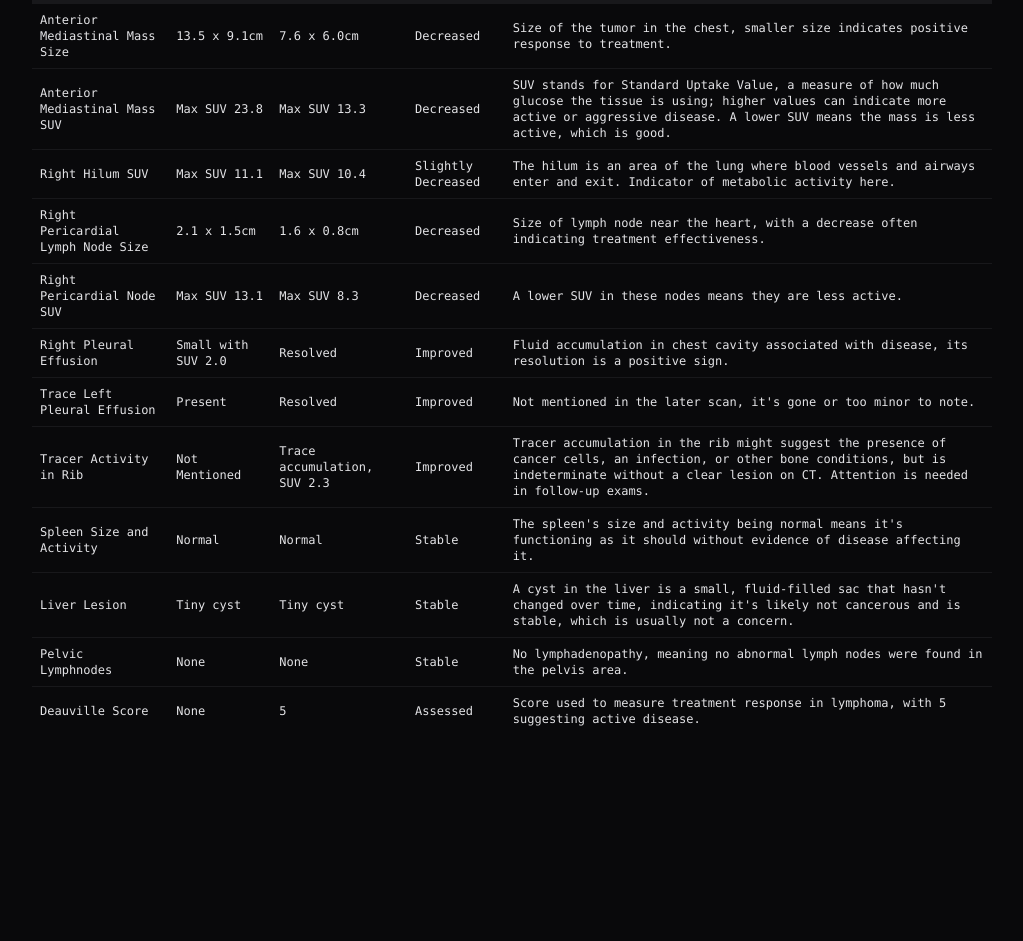
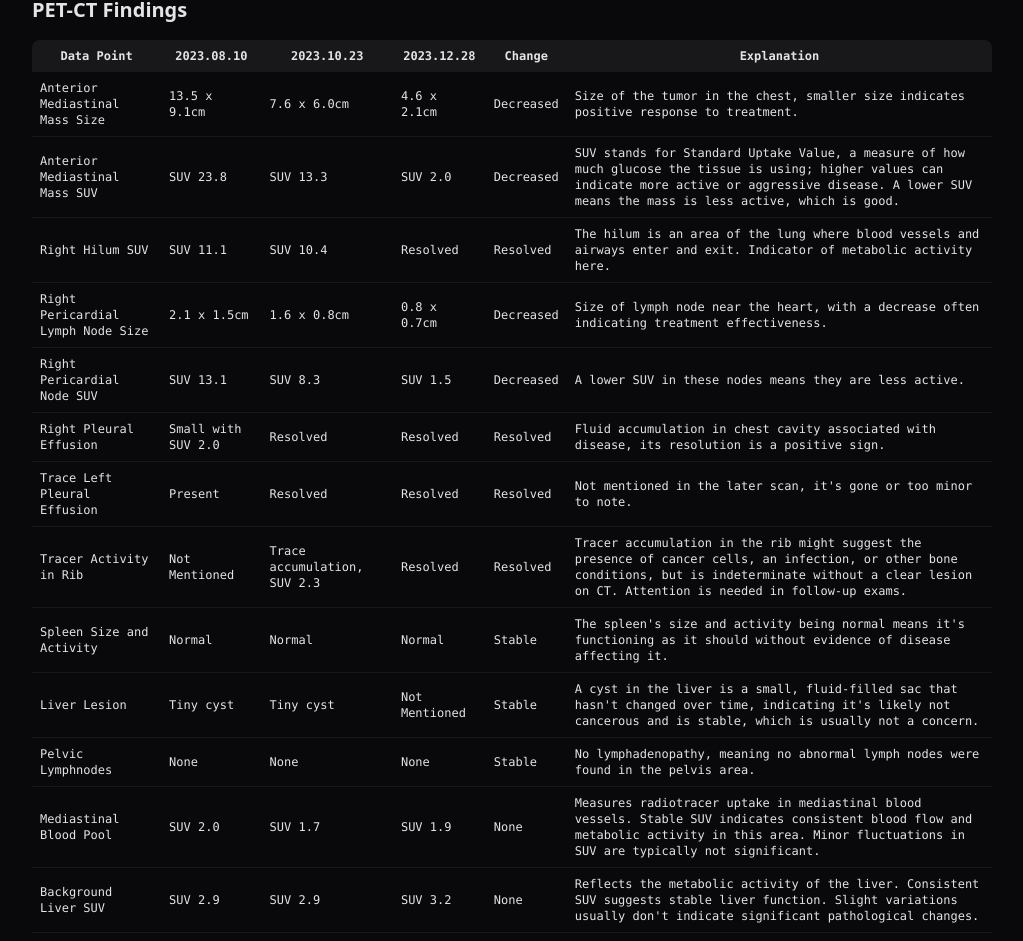
Before and after one commit to wesleyflorence/wesleyflorence.github.io, a SvelteKit app: page /cancer in a window 1280 px wide. Shown: the part 2360-3301 px from the top of the page, without its empty margins (128-1151 px from the left). Before the commit the page ends 3127 px from the top, so only its background shows below. Built offline with nearby package versions, Linux system fonts and the light colour scheme.

Commit message:
Update with new PET

```diff
--- a/src/routes/cancer/+page.svelte
+++ b/src/routes/cancer/+page.svelte
@@ -5,6 +5,7 @@
     dataPoint: string;
     firstDateValue: string;
     secondDateValue: string;
+    thirdDateValue: string;
     change: string;
     explanation: string;
   };
@@ -14,23 +15,26 @@
       dataPoint: "Anterior Mediastinal Mass Size",
       firstDateValue: "13.5 x 9.1cm",
       secondDateValue: "7.6 x 6.0cm",
+      thirdDateValue: "4.6 x 2.1cm",
       change: "Decreased",
       explanation:
         "Size of the tumor in the chest, smaller size indicates positive response to treatment.",
     },
     {
       dataPoint: "Anterior Mediastinal Mass SUV",
-      firstDateValue: "Max SUV 23.8",
-      secondDateValue: "Max SUV 13.3",
+      firstDateValue: "SUV 23.8",
+      secondDateValue: "SUV 13.3",
+      thirdDateValue: "SUV 2.0",
       change: "Decreased",
       explanation:
         "SUV stands for Standard Uptake Value, a measure of how much glucose the tissue is using; higher values can indicate more active or aggressive disease. A lower SUV means the mass is less active, which is good.",
     },
     {
       dataPoint: "Right Hilum SUV",
-      firstDateValue: "Max SUV 11.1",
-      secondDateValue: "Max SUV 10.4",
-      change: "Slightly Decreased",
+      firstDateValue: "SUV 11.1",
+      secondDateValue: "SUV 10.4",
+      thirdDateValue: "Resolved",
+      change: "Resolved",
       explanation:
         "The hilum is an area of the lung where blood vessels and airways enter and exit. Indicator of metabolic activity here.",
     },
@@ -38,14 +42,16 @@
       dataPoint: "Right Pericardial Lymph Node Size",
       firstDateValue: "2.1 x 1.5cm",
       secondDateValue: "1.6 x 0.8cm",
+      thirdDateValue: "0.8 x 0.7cm",
       change: "Decreased",
       explanation:
         "Size of lymph node near the heart, with a decrease often indicating treatment effectiveness.",
     },
     {
       dataPoint: "Right Pericardial Node SUV",
-      firstDateValue: "Max SUV 13.1",
-      secondDateValue: "Max SUV 8.3",
+      firstDateValue: "SUV 13.1",
+      secondDateValue: "SUV 8.3",
+      thirdDateValue: "SUV 1.5",
       change: "Decreased",
       explanation: "A lower SUV in these nodes means they are less active.",
     },
@@ -53,7 +59,8 @@
       dataPoint: "Right Pleural Effusion",
       firstDateValue: "Small with SUV 2.0",
       secondDateValue: "Resolved",
-      change: "Improved",
+      thirdDateValue: "Resolved",
+      change: "Resolved",
       explanation:
         "Fluid accumulation in chest cavity associated with disease, its resolution is a positive sign.",
     },
@@ -61,7 +68,8 @@
       dataPoint: "Trace Left Pleural Effusion",
       firstDateValue: "Present",
       secondDateValue: "Resolved",
-      change: "Improved",
+      thirdDateValue: "Resolved",
+      change: "Resolved",
       explanation:
         "Not mentioned in the later scan, it's gone or too minor to note.",
     },
@@ -69,7 +77,8 @@
       dataPoint: "Tracer Activity in Rib",
       firstDateValue: "Not Mentioned",
       secondDateValue: "Trace accumulation, SUV 2.3",
-      change: "Improved",
+      thirdDateValue: "Resolved",
+      change: "Resolved",
       explanation:
         "Tracer accumulation in the rib might suggest the presence of cancer cells, an infection, or other bone conditions, but is indeterminate without a clear lesion on CT. Attention is needed in follow-up exams.",
     },
@@ -77,6 +86,7 @@
       dataPoint: "Spleen Size and Activity",
       firstDateValue: "Normal",
       secondDateValue: "Normal",
+      thirdDateValue: "Normal",
       change: "Stable",
       explanation:
         "The spleen's size and activity being normal means it's functioning as it should without evidence of disease affecting it.",
@@ -85,6 +95,7 @@
       dataPoint: "Liver Lesion",
       firstDateValue: "Tiny cyst",
       secondDateValue: "Tiny cyst",
+      thirdDateValue: "Not Mentioned",
       change: "Stable",
       explanation:
         "A cyst in the liver is a small, fluid-filled sac that hasn't changed over time, indicating it's likely not cancerous and is stable, which is usually not a concern.",
@@ -93,17 +104,37 @@
       dataPoint: "Pelvic Lymphnodes",
       firstDateValue: "None",
       secondDateValue: "None",
+      thirdDateValue: "None",
       change: "Stable",
       explanation:
         "No lymphadenopathy, meaning no abnormal lymph nodes were found in the pelvis area.",
     },
     {
+      dataPoint: "Mediastinal Blood Pool",
+      firstDateValue: "SUV 2.0",
+      secondDateValue: "SUV 1.7",
+      thirdDateValue: "SUV 1.9",
+      change: "None",
+      explanation:
+        "Measures radiotracer uptake in mediastinal blood vessels. Stable SUV indicates consistent blood flow and metabolic activity in this area. Minor fluctuations in SUV are typically not significant.",
+    },
+    {
+      dataPoint: "Background Liver SUV",
+      firstDateValue: "SUV 2.9",
+      secondDateValue: "SUV 2.9",
+      thirdDateValue: "SUV 3.2",
+      change: "None",
+      explanation:
+        "Reflects the metabolic activity of the liver. Consistent SUV suggests stable liver function. Slight variations usually don't indicate significant pathological changes.",
+    },
+    {
       dataPoint: "Deauville Score",
       firstDateValue: "None",
       secondDateValue: "5",
-      change: "Assessed",
+      thirdDateValue: "3",
+      change: "Improved",
       explanation:
-        "Score used to measure treatment response in lymphoma, with 5 suggesting active disease.",
+        "Score used to measure treatment response in lymphoma, with 3 suggesting response to treatment or indeterminate activity. Uptake SUV > mediastinal blood pool SUV but ≤ liver SUV in this case.",
     },
   ];
 </script>
@@ -217,6 +248,16 @@
             <li>
               <strong class="text-zinc-500">11.15</strong> Initiation of Pembro-GVD
               chemotherapy.
+            </li>
+            <li>
+              <strong class="text-zinc-500">12.22</strong> Hospitalized with a
+                <a
+                  href="https://en.wikipedia.org/wiki/Febrile_neutropenia"
+                  class="text-rose-700">neutropenic fever</a
+                > for 4 days.
+            </li>
+            <li>
+              <strong class="text-zinc-500">12.28</strong> PET scan appears to show good progress under new treatment (awaiting full report from oncologist.)
             </li>
           </ul>
         </dd>
@@ -345,7 +386,7 @@
     <strong class="text-zinc-500">12.11 </strong>Pembro-GVD infusion. ~10% lower dose to adjust for last time.
   </li>
   <li>
-    <strong class="text-zinc-500">12.18 </strong>GVD infusion.
+    <strong class="text-zinc-500">12.18 </strong>GVD infusion. Dose lowered slightly again. Resulted in a fever of 103°F and a short stay at the hospital.
   </li>
   <li>
     <strong class="text-zinc-500">01.02 </strong>Pembro-GVD infusion.
@@ -383,6 +424,7 @@
         <th class="bg-zinc-900 p-2">Data Point</th>
         <th class="bg-zinc-900 p-2">2023.08.10</th>
         <th class="bg-zinc-900 p-2">2023.10.23</th>
+        <th class="bg-zinc-900 p-2">2023.12.28</th>
         <th class="bg-zinc-900 p-2 hidden md:table-cell">Change</th>
         <th class="bg-zinc-900 p-2 hidden md:table-cell">Explanation</th>
       </tr>
@@ -390,9 +432,16 @@
     <tbody class="divide-y divide-zinc-900">
       {#each findings as finding}
         <tr>
-          <td class="p-2">{finding.dataPoint}</td>
+          <td class="p-2">
+            {#if finding.dataPoint === 'Deauville Score'}
+              <a href="https://en.wikipedia.org/wiki/Deauville_Criteria" class="text-rose-700" target="_blank">{finding.dataPoint}</a>
+            {:else}
+              {finding.dataPoint}
+            {/if}
+          </td>
           <td class="p-2">{finding.firstDateValue}</td>
           <td class="p-2">{finding.secondDateValue}</td>
+          <td class="p-2">{finding.thirdDateValue}</td>
           <td class="p-2 hidden md:table-cell">{finding.change}</td>
           <td class="p-2 hidden md:table-cell">{finding.explanation}</td>
         </tr>
```
